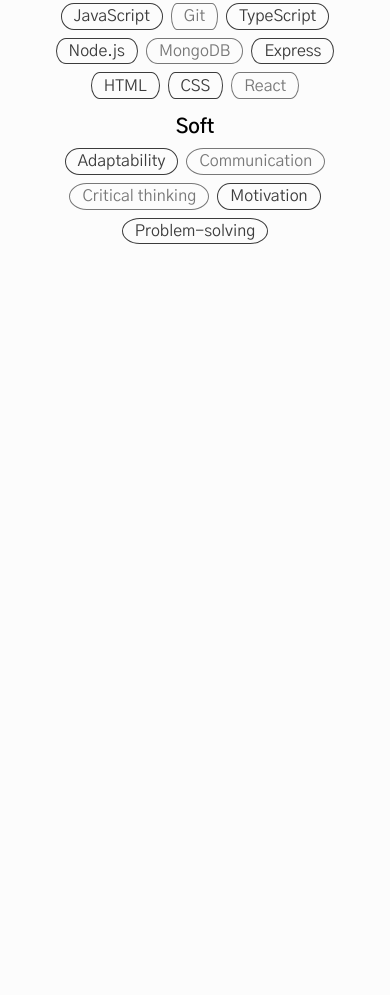
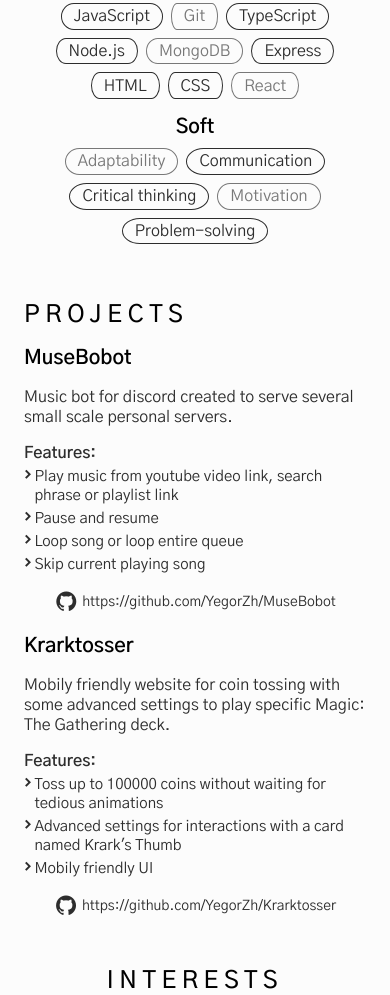
Before and after one commit to YegorZh/personal-cv, a plain HTML site: page index.html in a window 390 px wide. Shown: the part 1005-2000 px from the top of the page. Before the commit the page ends 1337 px from the top, so only its background shows below. Drawn offline with nearby package versions, Linux system fonts and the light colour scheme.

Commit message:
Projects done, interests done. Overall mobile layout done

```diff
--- a/index.html
+++ b/index.html
@@ -147,20 +147,100 @@
                     <div class="skills__info">
                         <h3 class="skills__title">Soft</h3>
                         <div class="skills__data">
-                            <span class="skills__item skills__item--accent">Adaptability</span>
-                            <span class="skills__item">Communication</span>
+                            <span class="skills__item">Adaptability</span>
+                            <span class="skills__item skills__item--accent">Communication</span>
                         </div>
 
                         <div class="skills__data">
-                            <span class="skills__item">Critical thinking</span>
-                            <span class="skills__item skills__item--accent">Motivation</span>
+                            <span class="skills__item skills__item--accent">Critical thinking</span>
+                            <span class="skills__item">Motivation</span>
                         </div>
 
                         <div class="skills__data">
-                            <span class="skills__item skills__item--accent">Problem-solving</span>
+                            <span class="skills__item skills__item--accent skills__item--last">Problem-solving</span>
                         </div>
                     </div>
             </div>
+            </section>
+
+            <section class="projects section" id="projects">
+                <h2 class="section-title">Projects</h2>
+                <div class="projects__container bd-grid">
+                    <div class="projects__info bd-grid">
+                        <h3 class="projects__title">MuseBobot</h3>
+                        <p class="projects__text">
+                            Music bot for discord created to serve several small scale personal servers.
+                        </p>
+
+                        <div class="projects__features">
+                            <span class="projects__sub-title">Features:</span>
+                            <span class="projects__item">
+                                <i class='bx bxs-chevron-right projects__icon'></i>Play music from youtube video link,
+                                search phrase or playlist link
+                            </span>
+
+                            <span class="projects__item">
+                                <i class='bx bxs-chevron-right projects__icon'></i>Pause and resume
+                            </span>
+
+                            <span class="projects__item">
+                                <i class='bx bxs-chevron-right projects__icon'></i>Loop song or loop entire queue
+                            </span>
+
+                            <span class="projects__item">
+                                <i class='bx bxs-chevron-right projects__icon'></i>Skip current playing song
+                            </span>
+                        </div>
+
+                        <div class="projects__git">
+                            <i class='bx bxl-github projects__git-icon'></i><a href="https://github.com/YegorZh/MuseBobot" class="projects__link">https://github.com/YegorZh/MuseBobot</a>
+                        </div>
+                    </div>
+
+                    <div class="projects__info bd-grid">
+                        <h3 class="projects__title">Krarktosser</h3>
+                        <p class="projects__text">
+                            Mobily friendly website for coin tossing with some advanced settings to play specific Magic: The Gathering deck.
+                        </p>
+
+                        <div class="projects__features">
+                            <span class="projects__sub-title">Features:</span>
+                            <span class="projects__item">
+                                <i class='bx bxs-chevron-right projects__icon'></i>Toss up to 100000 coins without waiting for tedious animations
+                            </span>
+
+                            <span class="projects__item">
+                                <i class='bx bxs-chevron-right projects__icon'></i>Advanced settings for interactions with a card named Krark's Thumb
+                            </span>
+
+                            <span class="projects__item">
+                                <i class='bx bxs-chevron-right projects__icon'></i>Mobily friendly UI
+                            </span>
+                        </div>
+
+                        <div class="projects__git">
+                            <i class='bx bxl-github projects__git-icon'></i><a href="https://github.com/YegorZh/Krarktosser" class="projects__link">https://github.com/YegorZh/Krarktosser</a>
+                        </div>
+                </div>
+            </section>
+
+            <section class="interests section" id="interests">
+                <h2 class="section-title">Interests</h2>
+                <div class="interests__container bd-grid">
+
+                    <span class="interests__item">
+                        <i class='bx bxs-music interests__icon'></i><span class="interests__text">Bass Guitar</span>
+                    </span>
+
+                    <span class="interests__item">
+                        <i class='bx bxs-dice-6 interests__icon'></i><span class="interests__text">Games</span>
+                    </span>
+
+                    <span class="interests__item">
+                        <i class='bx bxs-pencil interests__icon'></i><span class="interests__text">Digital Art</span>
+                    </span>
+
+                </div>
             </section>
         </div>
         </div>
--- a/style/main.css
+++ b/style/main.css
@@ -5,7 +5,7 @@
 
     /* Colors */
     --title-color: black;
-    --text-color: rgb(60, 60, 60);
+    --text-color: rgb(45, 45, 45);
     --text-color-light: rgb(120, 120, 120);
     --container-color: #fafafa;
     --container-color-alt: #fefefe;
@@ -51,7 +51,7 @@
     font-family: var(--body-font);
     font-size: var(--normal-font-size);
     background-color: var(--body-color);
-    color: var(--text-colors)
+    color: var(--text-color)
 }
 
 h1,
@@ -76,6 +76,7 @@
 
 a {
     text-decoration: none;
+    color: var(--text-color);
 }
 
 img {
@@ -221,7 +222,7 @@
 .home__img {
     max-width: 140px;
     height: 140px;
-    border-radius: 0 50%;
+    border-radius: 2% 50%;
     justify-self: center;
     margin-bottom: var(--mb-1);
 }
@@ -306,6 +307,7 @@
 }
 
 .skills__item {
+    display: inline-block;
     margin: 0 var(--mb-0);
     margin-bottom: var(--mb-1);
     color: var(--text-color-light);
@@ -313,6 +315,10 @@
     border: 1px solid var(--text-color-light);
     padding: 0.15rem 0.75rem;
     border-radius: 15%/60%;
+}
+
+.skills__item--last{
+    margin-bottom: 0;
 }
 
 .skills__item--accent {
@@ -323,3 +329,73 @@
 .skills__info{
     margin-bottom: var(--mb-1);
 }
+
+.projects__container{
+    gap: 1.25rem;
+}
+
+.projects__title{
+    font-size: var(--h3-font-size);
+    color: var(--title-color);
+}
+
+.projects__info{
+    gap: var(--mb-2);
+}
+
+.projects__sub-title{
+    font-weight: var(--font-semibold);
+}
+
+.projects__item{
+    display: block;
+    margin-top: var(--mb-0);
+    font-size: var(--small-font-size);
+    padding-left: 0.65rem;
+}
+
+.projects__icon{
+    font-size: 0.96rem;
+    position: absolute;
+    left: 1.25rem;
+}
+
+.projects__git{
+    margin: 0;
+    font-size: var(--smaller-font-size);
+    display: flex;
+    justify-content: center;
+}
+
+.projects__git-icon{
+    font-size: 1.5rem;
+    margin-right: var(--mb-0);
+}
+
+.projects__link{
+    align-self: center;
+}
+
+/* Interests */
+.interests {
+    display: flex;
+    flex-direction: column;
+    align-items: center;
+}
+
+.interests__container{
+    display: flex;
+    justify-content: center;
+}
+
+.interests__item{
+    display: flex;
+    font-size: var(--small-font-size);
+    font-weight: var(--font-medium);
+    justify-content: center;
+    align-items: center;
+}
+
+.interests__icon {
+    font-size: 1.5rem;
+}
```
